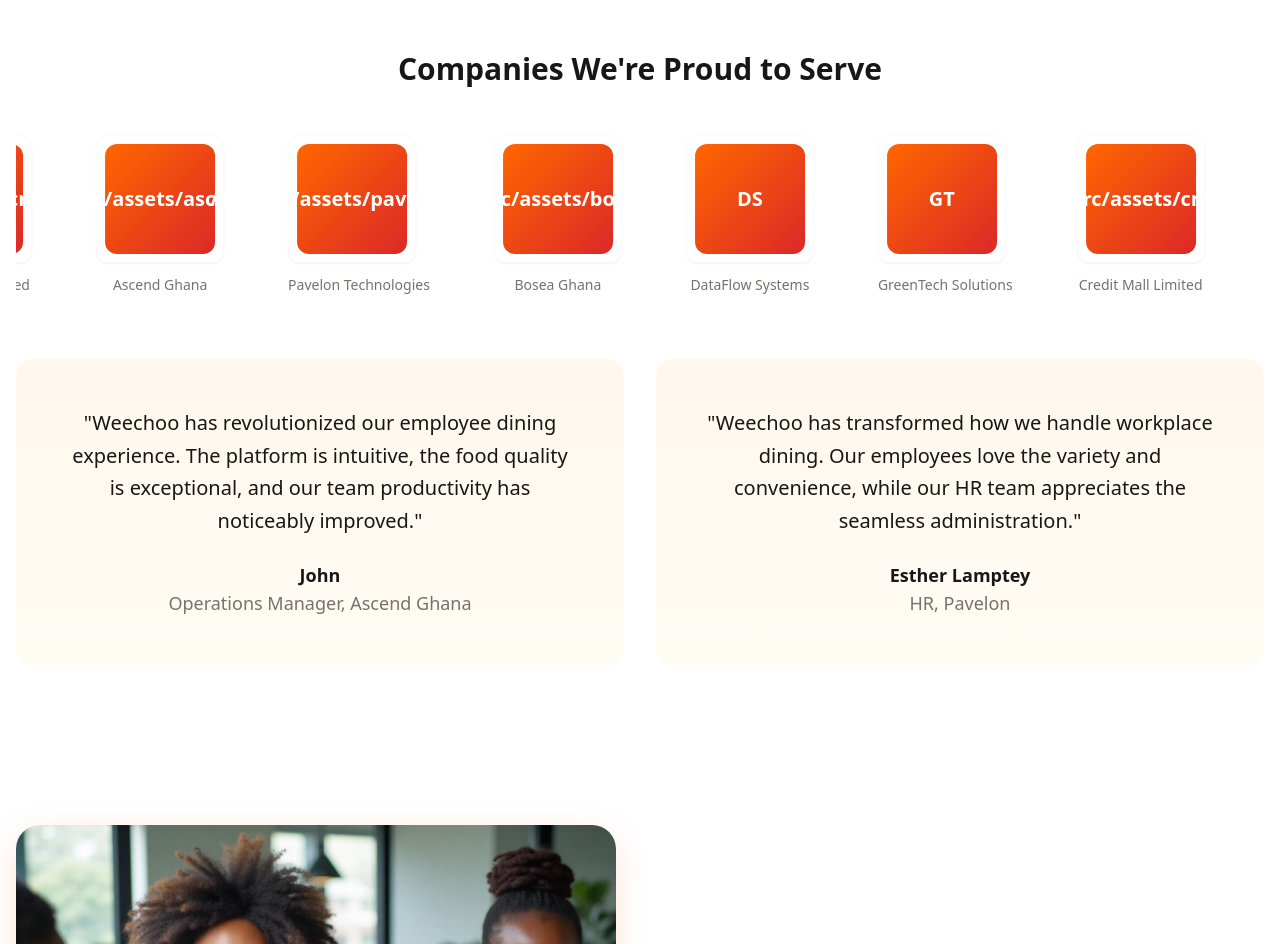
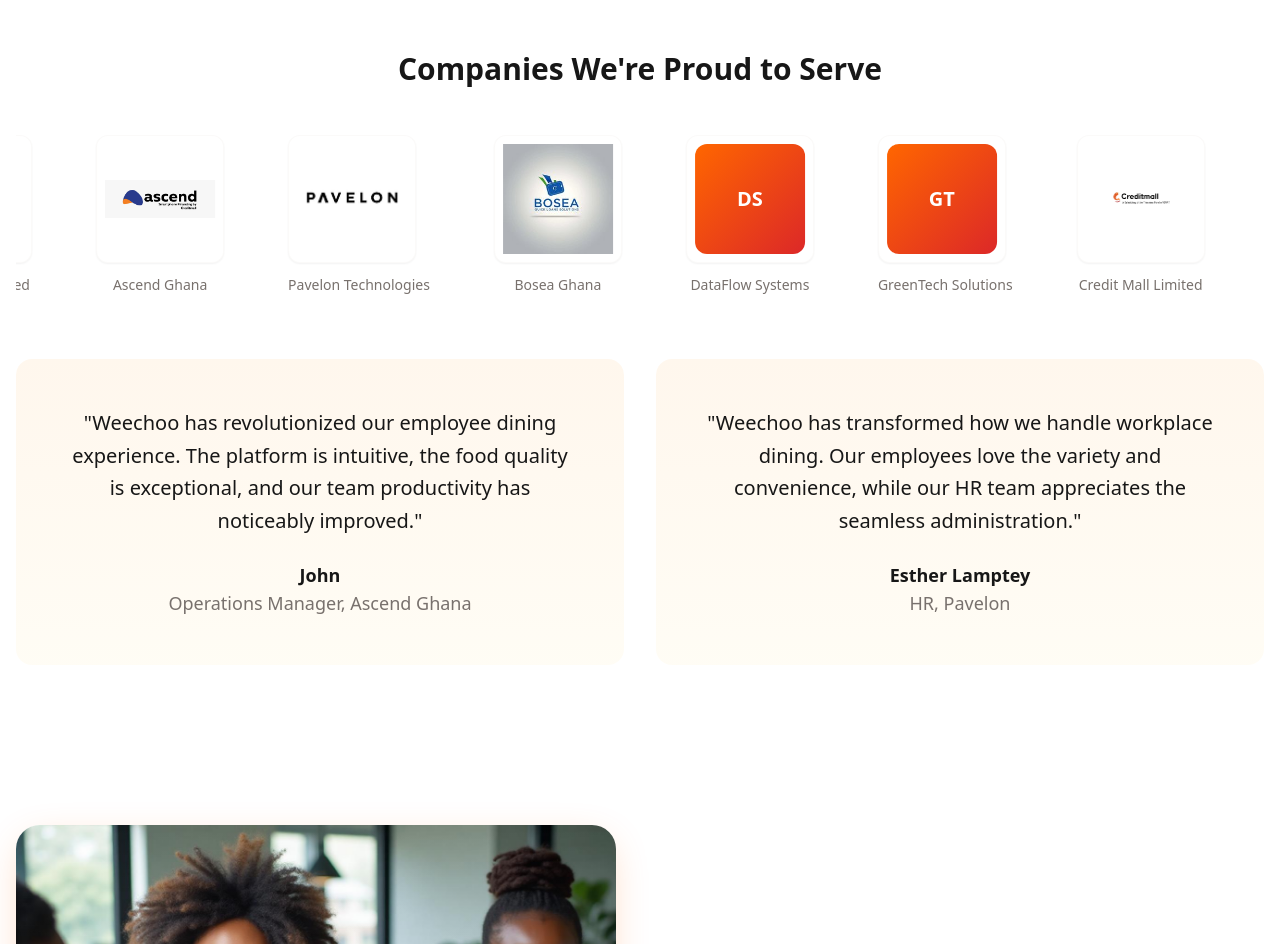
Before and after one commit to bonglamcodes/weechoo-africa-food-platform, a React (Vite) app: page / in a window 1280 px wide. Shown: the part 1920-2864 px from the top of the page. Built offline with nearby package versions, Linux system fonts and the light colour scheme.

Commit message:
Fix image rendering issue
The image rendering issue was caused by incorrect image paths. The AI has corrected the paths to ensure the images display correctly.

```diff
--- a/src/components/TrustedCustomers.tsx
+++ b/src/components/TrustedCustomers.tsx
@@ -111,7 +111,7 @@ const TrustedCustomers = () => {
               {customers.map((customer, index) => (
                 <div key={`first-${index}`} className="flex-shrink-0 mx-8">
                   <div className="w-24 h-24 md:w-32 md:h-32 bg-white rounded-xl flex items-center justify-center p-2 shadow-sm hover:shadow-warm transition-all duration-300 border border-border/20">
-                    {typeof customer.logo === 'string' ? (
+                    {customer.logo.length <= 2 ? (
                       <div className="w-full h-full bg-gradient-hero rounded-lg flex items-center justify-center text-primary-foreground font-bold text-xl">
                         {customer.logo}
                       </div>
@@ -136,7 +136,7 @@ const TrustedCustomers = () => {
               {customers.map((customer, index) => (
                 <div key={`second-${index}`} className="flex-shrink-0 mx-8">
                   <div className="w-24 h-24 md:w-32 md:h-32 bg-white rounded-xl flex items-center justify-center p-2 shadow-sm hover:shadow-warm transition-all duration-300 border border-border/20">
-                    {typeof customer.logo === 'string' ? (
+                    {customer.logo.length <= 2 ? (
                       <div className="w-full h-full bg-gradient-hero rounded-lg flex items-center justify-center text-primary-foreground font-bold text-xl">
                         {customer.logo}
                       </div>
```
